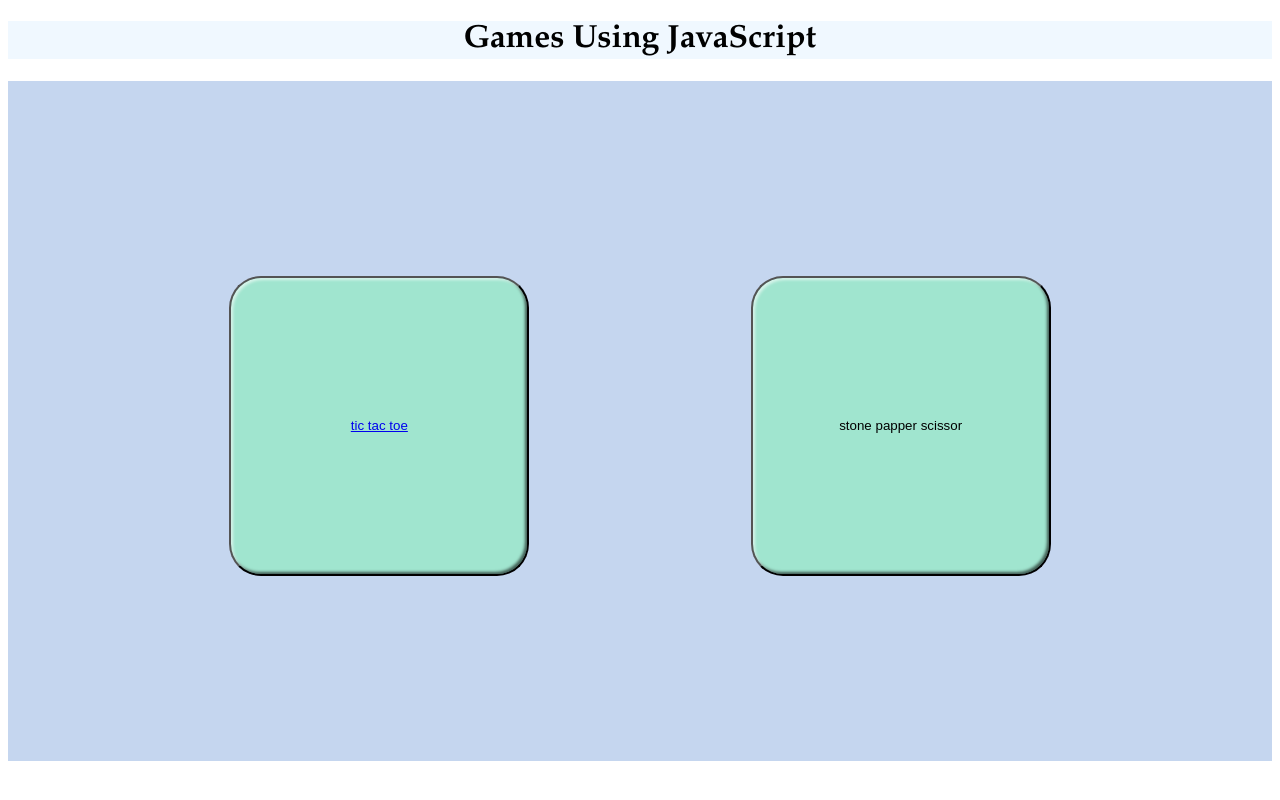
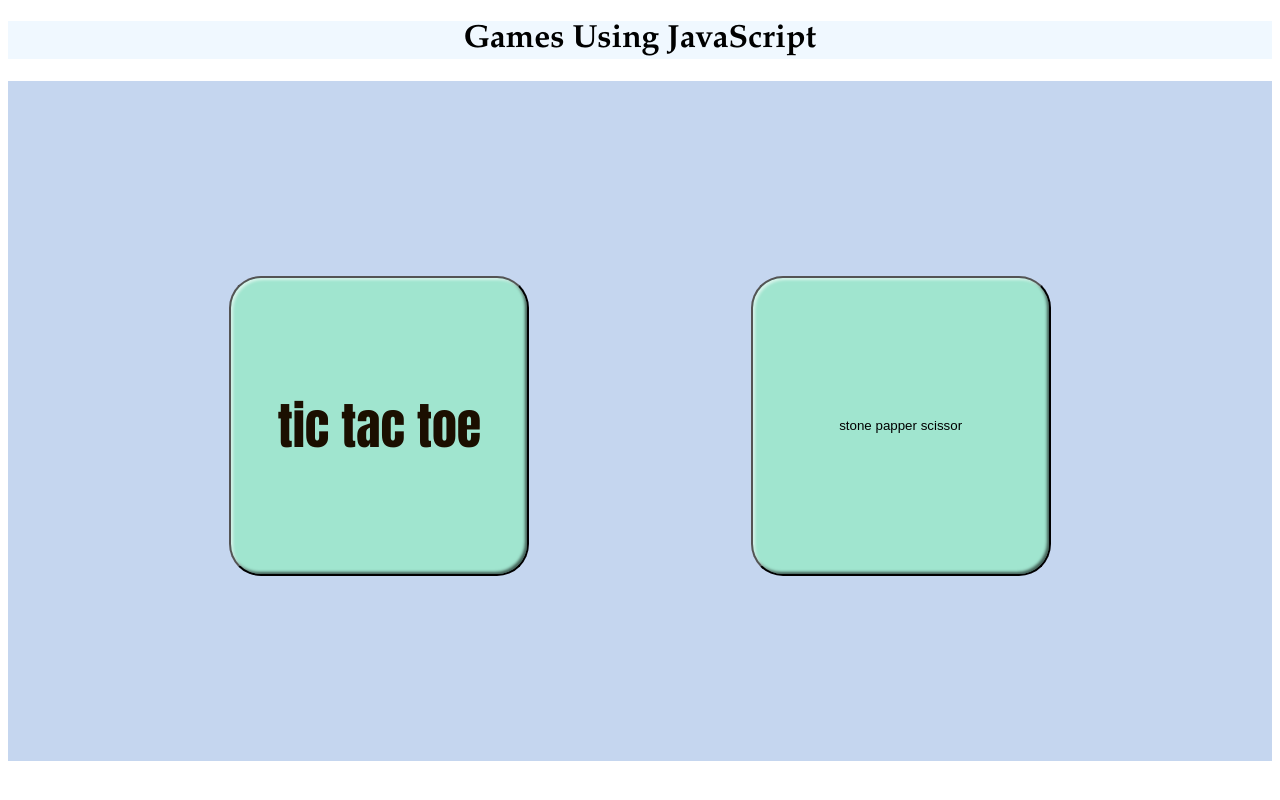
Before and after one commit to Miss-Jojo/games-using-js, a plain HTML site: page index.html in a window 1280 px wide. Drawn offline with Linux system fonts and the light colour scheme.

Commit message:
button a

```diff
--- a/style.css
+++ b/style.css
@@ -28,3 +28,10 @@ h1 {
 .game:hover {
   background-color: rgb(73, 160, 227);
 }
+
+button a {
+  text-decoration: none;
+  font-family: Impact, Haettenschweiler, "Arial Narrow Bold", sans-serif;
+  font-size: 50px;
+  color: rgb(27, 15, 0);
+}
```
